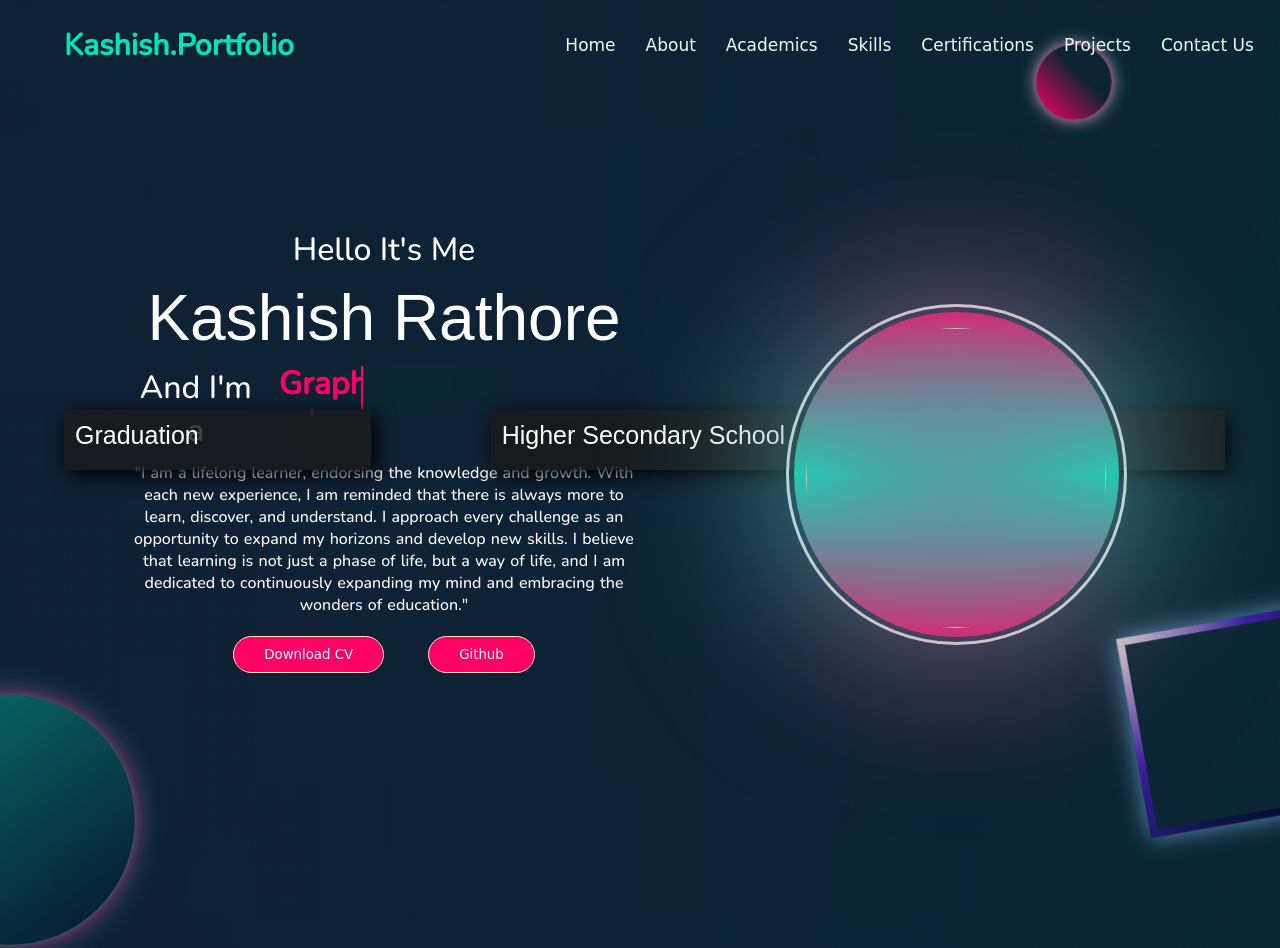
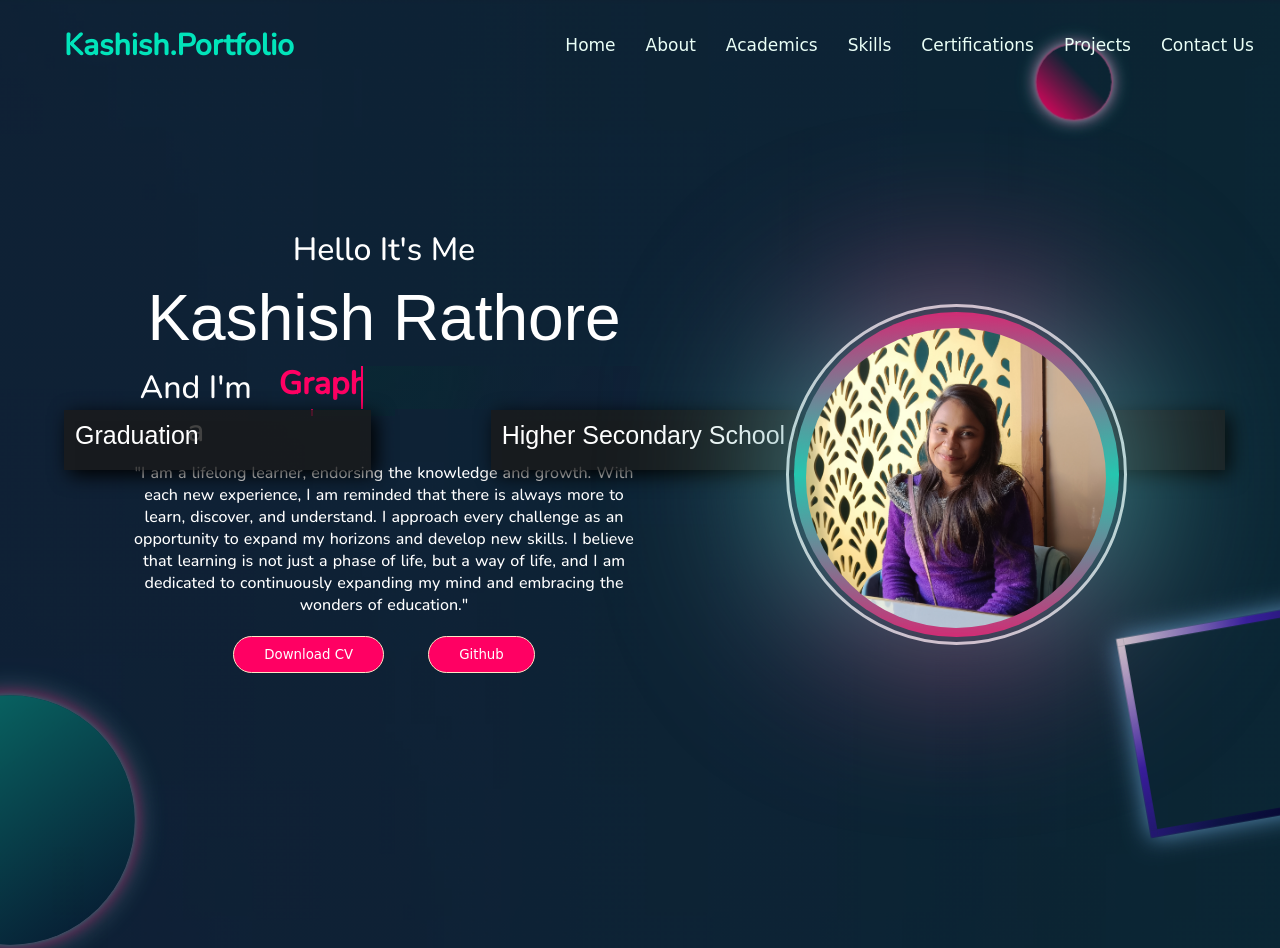
Before and after one commit to KashishRathore/Portfolio-Website, a plain HTML site: page index.html in a window 1280 px wide. Shown: the top 948 px of the page. Drawn offline with nearby package versions, Linux system fonts and the light colour scheme; a web font is replaced by a local one.

Commit message:
Update index.html

```diff
--- a/index.html
+++ b/index.html
@@ -92,7 +92,7 @@
             </div>
 
             <div class="home-img">
-                <img src="images/IMG20230108161936" alt="">
+                <img src="images/IMG20230108161936.jpg" alt="">
             </div>
         </section>
 
```
